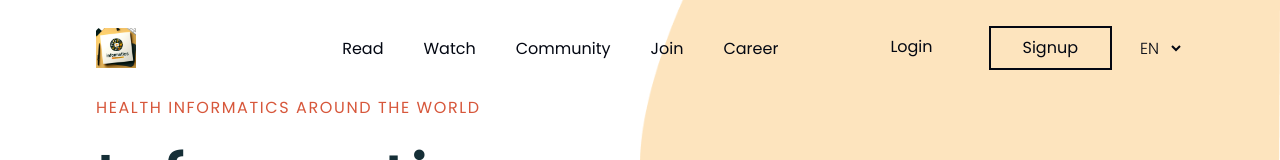
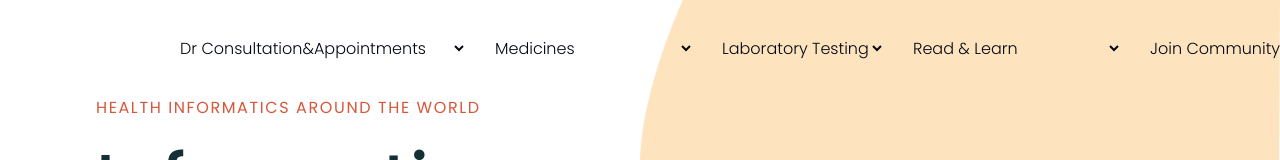
Before and after one commit to QandeelAsif/pharmaweb, a React (Vite) app: page / in a window 1280 px wide. Shown: the top 160 px of the page. Built offline with nearby package versions, Linux system fonts and the light colour scheme.

Commit message:
Update navbar

```diff
--- a/src/components/organs/NavBar.tsx
+++ b/src/components/organs/NavBar.tsx
@@ -2,11 +2,12 @@ import { useState, useEffect } from "react";
 import { Image } from "../atoms/Image";
 import { Button } from "../atoms/Button";
 import Logo from "../../assets/logogo.png";
-import { NavButtons, NavLinks } from "../particles/DataLists";
+import {NavLinks } from "../particles/DataLists";
 import { List } from "../atoms/List";
 import { NavLink, useNavigate } from "react-router-dom";
 import { ArrowCircleRight, CirclesFour } from "@phosphor-icons/react";
 import { Slide } from "react-awesome-reveal";
+import '../organs/NavbarStyles.css'
 
 const NavBar = () => {
   const navigate = useNavigate();
@@ -43,31 +44,10 @@ const NavBar = () => {
         <nav className={`w-full md:h-24 h-20 ${navBarColor ? "bg-white" : "bg-transparent"} lg:px-24 md:px-12 px-8 flex justify-between items-center`}>
           <Image as="a" href="/" className="md:h-10 h-8" image={Logo} alt="Logo" />
           <div className="lg:flex hidden items-center gap-20">
-            <ul className="flex items-center justify-center gap-8">
-              {NavLinks.map((navlink, index) => (
-                <List className="w-full text-base relative" key={index}>
-                  <div
-                    className={`relative inline-block overflow-hidden pt-2 pl-2 before:w-2 before:h-2 before:bg-color2 before:absolute before:top-2 before:-left-10 before:rounded-full before:transition-all before:duration-200 before:ease-in hover:before:left-0.5 after:w-0.5 after:h-3 after:bg-color2 after:absolute after:left-1 after:-top-10 hover:after:top-3.5 after:transition-all after:duration-200 after:ease-in`}
-                    onClick={() => toggleDropdown(index)}
-                  >
-                    {navlink.name}
-                    {dropdownOpen[index] && (
-                      <ul className="absolute top-full left-0 bg-white border border-gray-300 py-2 px-4 shadow-lg">
-                        <li>
-                          <NavLink to={navlink.url}>Submenu Item 1</NavLink>
-                        </li>
-                        <li>
-                          <NavLink to={navlink.url}>Submenu Item 2</NavLink>
-                        </li>
-                        {/* Add more submenu items as needed */}
-                      </ul>
-                    )}
-                  </div>
-                </List>
-              ))}
-            </ul>
+          <ul className="flex items-center justify-center gap-8 nav-items">
+</ul>
             <ul className="flex items-center justify-center gap-6">
-              {NavButtons.map((navbutton, index) => (
+              {/* {NavButtons.map((navbutton, index) => (
                 <List className="w-full" key={index}>
                   <Button
                     onClick={() => navigate(navbutton.url)}
@@ -77,14 +57,69 @@ const NavBar = () => {
                     {navbutton.name}
                   </Button>
                 </List>
-              ))}
+              ))} */}
               <List className="text-gray-950">
                 <select className="border-none font-light text-base outline-none bg-transparent">
-                  <option value="EN" selected>
-                    EN
+                  <option value="Read" selected>
+                    Dr Consultation&Appointments
                   </option>
-                  <option value="ITA">ITA</option>
-                  <option value="FRA">FRA</option>
+                  <option value="ITA">Dr. Rabia Sohail, General Physician</option>
+                  <option value="FRA">Dr. Nabeela Qazi, Gynecologist</option>
+                  <option value="FRA">Dr. Ghulam Ali, Gastroenterologist</option>
+                  <option value="FRA">Dr. Khalid Bhatti, Cardiologist</option>
+                </select>
+              </List>
+              <List className="text-gray-950">
+                <select className="border-none font-light text-base outline-none bg-transparent">
+                  <option value="Read" selected>
+                    Medicines
+                  </option>
+                  <option value="ITA">Panadol 500mg</option>
+                  <option value="FRA">Panadol Syrup 160mg</option>
+                  <option value="FRA">Softin 10mg</option>
+                  <option value="FRA">Brufen Suspension</option>
+                  <option value="FRA">Strepsils</option>
+                  <option value="FRA">Disprin</option>
+                  <option value="FRA">Arinac 200mg</option>
+                  <option value="FRA">Peditral orange 500mg</option>
+                  <option value="FRA">Duphalac</option>
+                  <option value="FRA">ENO</option>
+                  <option value="FRA">Ponstan</option>
+                  <option value="FRA">Nuberol forte 500mg</option>
+                  <option value="FRA">Hitop 25mg</option>
+                </select>
+              </List>
+              <List className="text-gray-950">
+                <select className="border-none font-light text-base outline-none bg-transparent">
+                  <option value="Read" selected>
+                    Laboratory Testing
+                  </option>
+                  <option value="ITA">HbA1c</option>
+                  <option value="FRA">CBC</option>
+                  <option value="FRA">Lipid Profile</option>
+                  <option value="FRA">Renal Function</option>
+                  <option value="FRA">Creatanine Tests</option>
+                </select>
+              </List>
+              <List className="text-gray-950">
+                <select className="border-none font-light text-base outline-none bg-transparent">
+                  <option value="Read" selected>
+                    Read & Learn
+                  </option>
+                  <option value="ITA">Health Informatics</option>
+                  <option value="FRA">Dental Informatics</option>
+                  <option value="FRA">Nursing Informatics</option>
+                  <option value="FRA">PrimaryCare Informatics</option>
+                </select>
+              </List>
+              <List className="text-gray-950">
+                <select className="border-none font-light text-base outline-none bg-transparent">
+                  <option value="Read" selected>
+                    Join Community
+                  </option>
+                  <option value="ITA">Student Membership</option>
+                  <option value="FRA">Individual Benefits</option>
+                  <option value="FRA">Organizational Benefits</option>
                 </select>
               </List>
             </ul>
@@ -129,7 +164,7 @@ const NavBar = () => {
             </ul>
           </section>
           <ul className="w-full flex items-center justify-center pb-24 gap-4">
-            {NavButtons.map((navbutton, index) => (
+            {/* {NavButtons.map((navbutton, index) => (
               <List className="w-auto" key={index}>
                 <Button
                   onClick={() => navigate(navbutton.url)}
@@ -139,7 +174,7 @@ const NavBar = () => {
                   {navbutton.name}
                 </Button>
               </List>
-            ))}
+            ))} */}
           </ul>
         </div>
       </nav>
--- /dev/null
+++ b/src/components/organs/NavbarStyles.css
@@ -0,0 +1,64 @@
+.dropdown-menu {
+    background-color: white; /* Or any desired color */
+    border: 1px solid #ddd; /* Optional, for border */
+    box-shadow: 0px 2px 5px rgba(0,0,0,0.2); /* Optional, for shadow */
+    position: absolute;
+    top: 100%; /* Position right below the parent item */
+    left: 0;
+    z-index: 1000;
+    display: none; /* Initially hidden */
+    min-width: 160px; /* Adjust as needed */
+    padding: 5px 0; /* Padding inside the dropdown */
+    margin: 2px 0 0; /* Margin from the parent item */
+    list-style: none;
+  }
+  .show-dropdown {
+    display: block;
+  }
+  .dropdown-menu {
+    transition: all 0.3s ease-in-out;
+    transform-origin: top center;
+    transform: scaleY(0);
+    opacity: 0;
+  }
+
+  .show-dropdown {
+    transform: scaleY(1);
+    opacity: 1;
+  }
+  /* This CSS assumes you have a specific class for your submenu ul */
+  .submenu {
+    display: none; /* initially hidden */
+    position: absolute;
+    top: 100%; /* directly below the parent item */
+    left: 0;
+    background-color: #fff;
+    border: 1px solid #ddd;
+    min-width: 200px; /* set your desired minimum width */
+    width: auto; /* adjust width to content with a minimum */
+    /* other styles */
+    min-width: 200px; /* Adjust this as needed */
+    width: auto;
+  }
+
+  /* This will show the submenu when its parent div is hovered */
+  .nav-item:hover .submenu {
+    display: block;
+  }
+
+.submenu li {
+  width: 100%; /* This ensures each list item fills the entire width of the submenu */
+  /* Additional styles for your li elements */
+}
+.navbar {
+  position: fixed; /* This should keep your navbar fixed at the top */
+  top: 0;
+  left: 0;
+  width: 100%;
+  z-index: 100; /* Make sure this is higher than other elements */
+  /* ... other styles ... */
+}
+
+.nav-items > li:first-child {
+  padding-left: 20px; /* Adjust the value as needed */
+}
--- a/src/components/particles/DataLists.tsx
+++ b/src/components/particles/DataLists.tsx
@@ -1,74 +1,73 @@
 export const NavLinks = [
-    {
-        name: "Read",
-        url: "/",
-        dropdown:[
-               {
-                name:'Health Informatics',
-                url:'/'},
-                {
-                    name:'Dental Informatics',
-                    url:'/'
-                },
-                {
-                    name:'Nursing Informatics',
-                    url:'/'
-                },
-                {
-                    name:'Primary Care Informativs',
-                    url:'/'
-                },
-
-        ]
-    },
-    {
-        name: "Watch",
-        url: "/",
-        dropdown: [
-            {
-                name:'dcece',
-                url:'/'
-            },
-            {
-                name:'dcece',
-                url:'/'
-            }
-        ]
-    },
-    {
-        name: "Community",
-        url: "/"
-    },
-    {
-        name: "Join",
-        url: "/"
-    },
-    {
-        name: "Career",
-        url: "/"
-    },
+    // {
+    //     name: "Dr Consultation",
+    //     url: "/",
+    //     subItems: [
+    //         { name: 'Sub Item 1', url: '/' },
+    //         { name: 'Sub Item 1', url: '/' },
+    //         { name: 'Sub Item 1', url: '/' },
+    //     ]
+    // },
+    // {
+    //     name: "Medicines",
+    //     url: "/",
+    //     subItems: [
+    //         { name: 'Sub Item 1', url: '/' },
+    //         { name: 'Sub Item 1', url: '/' },
+    //         { name: 'Sub Item 1', url: '/' },
+    //     ]
+    // },
+    // {
+    //     name: "Laboratory testing",
+    //     url: "/",
+    //     subItems: [
+    //         { name: 'Sub Item 1', url: '/' },
+    //         { name: 'Sub Item 1', url: '/' },
+    //         { name: 'Sub Item 1', url: '/' },
+    //     ]
+    // },
+    // {
+    //     name: "Read",
+    //     url: "/"
+    // },
+    // {
+    //     name: "Compounding Pharmacy",
+    //     url: "/"
+    // },
+    // {
+    //     name: "News/Publications",
+    //     url: "/"
+    // },
     // {
     //     name: "Join",
     //     url: "/"
     // },
     // {
-    //     name: "Join",
+    //     name: "Watch",
+    //     url: "/"
+    // },
+    {
+        name: "Commumity",
+        url: "/"
+    },
+    // {
+    //     name: "Career",
     //     url: "/"
     // }
 
 ];
 
-export const NavButtons = [
-    {
-        name: "Login",
-        url: "/"
-    },
-    {
-        name: "Signup",
-        url: "/"
-    }
+// export const NavButtons = [
+//     // {
+//     //     name: "Commumity",
+//     //     url: "/"
+//     // },
+//     // {
+//     //     name: "Career",
+//     //     url: "/"
+//     // }
 
-];
+// ];
 
 
 export const HeroTexts = {
```
